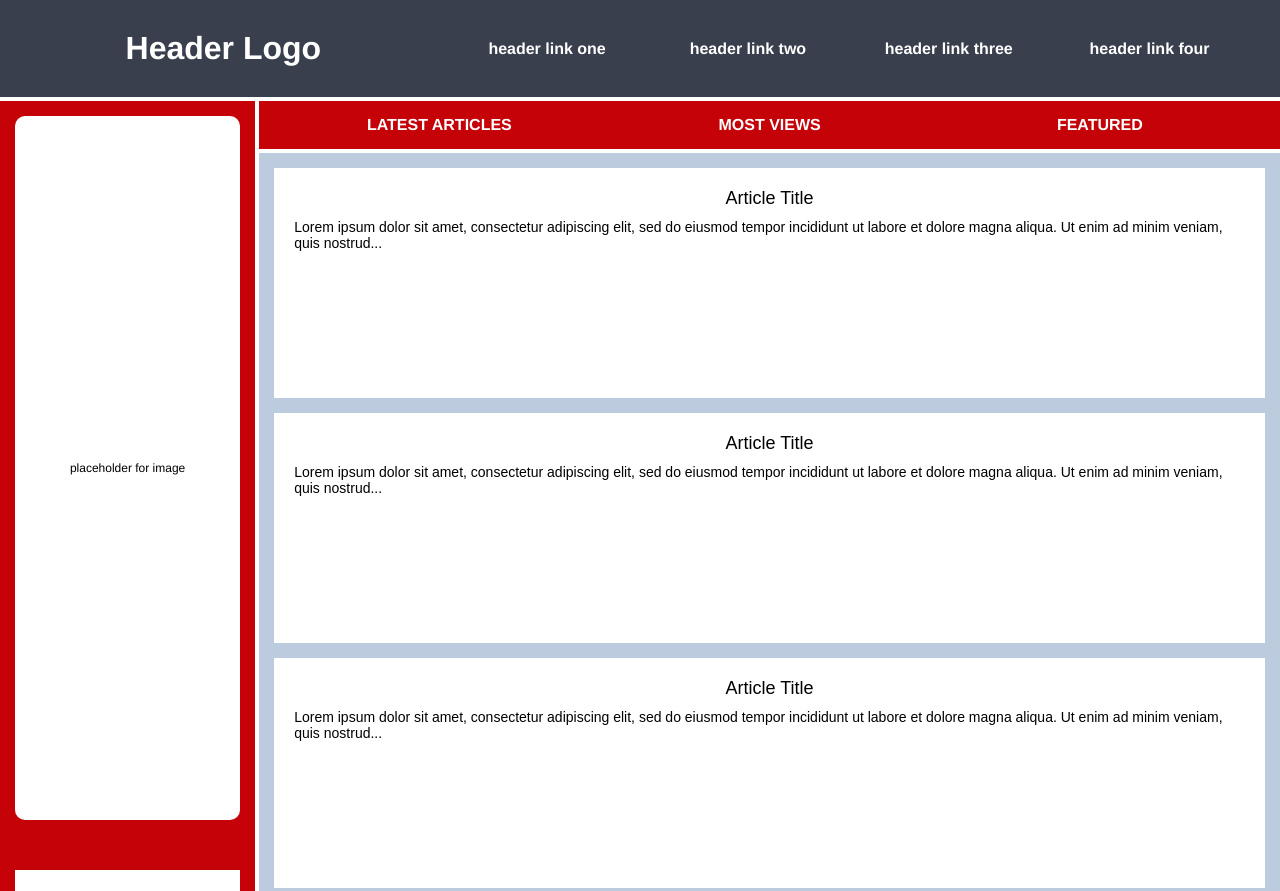
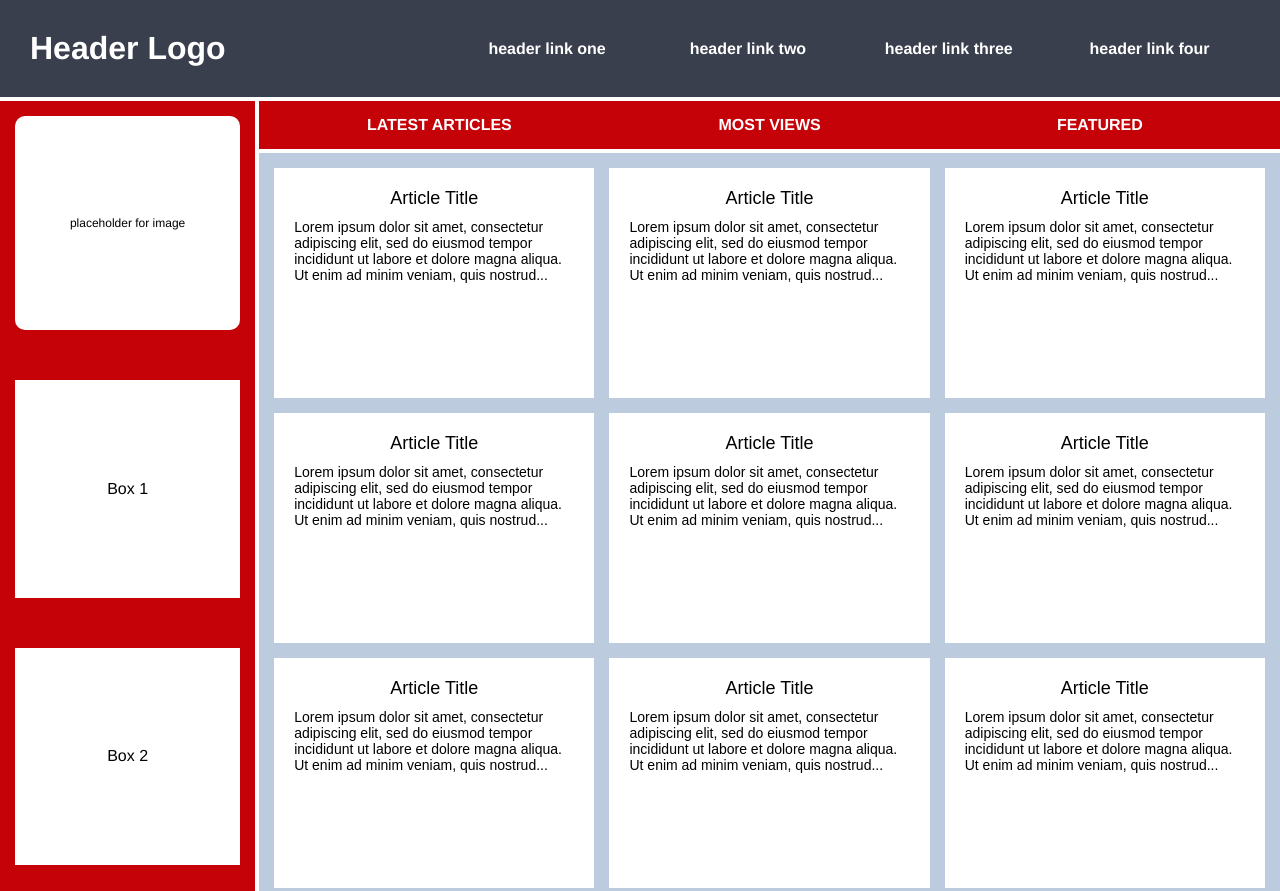
Before and after one commit to sangT220222/IntermediateHTMLCSS, a plain HTML site: page css_grid_3/index.html in a window 1280 px wide. Shown: the top 891 px of the page. Drawn offline with Linux system fonts and the light colour scheme.

Commit message:
final changes that achieved the desired output

```diff
--- a/css_grid_3/style.css
+++ b/css_grid_3/style.css
@@ -25,6 +25,10 @@
     grid-template-columns: 1fr 2fr;
 
   }
+
+  .logo {
+    justify-self: start;
+  }
   .menu{
     align-self: center;
   }
@@ -43,9 +47,9 @@
 
   .sidebar {
     background-color: #C50208;
+    grid-row: 2/4;
     display: grid;
     /* grid-template-columns: 1fr; */
-    grid-row: 2/4;
     gap: 50px;
   }
 
@@ -93,8 +97,8 @@
   .article {
     background-color: #bccbde;
     display: grid;
-    grid-template-columns: repeat(autofit, minmax(250px,1fr));
-    grid-column: 2/3;
+    grid-template-columns: repeat(auto-fit, minmax(250px,1fr));
+    /* grid-column: 2/3; */
     gap: 15px;
   }
 
```
